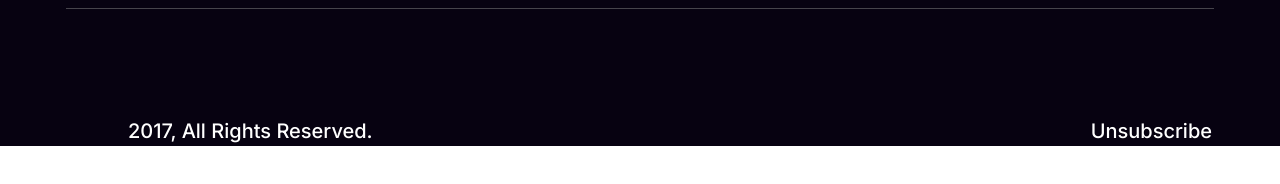
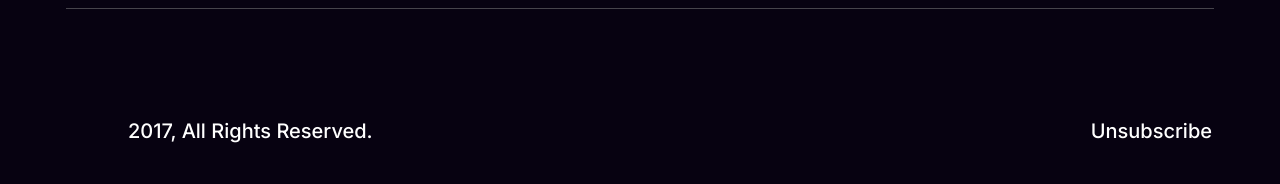
Before and after one commit to ShohagKaisar/New-Year_website, a plain HTML site: page index.html in a window 1280 px wide. Shown: the part 6147-6331 px from the top of the page. Before the commit the page ends 6293 px from the top, so only its background shows below. Drawn offline with Linux system fonts and the light colour scheme.

Commit message:
update footer section

```diff
--- a/style/style.css
+++ b/style/style.css
@@ -513,7 +513,5 @@ width: 1144px;
 }
 .copyright p{
   padding-left:60px;
+  padding-bottom: 200px;
 }
-.un{
-  margin-left: 150px;
-}
```
